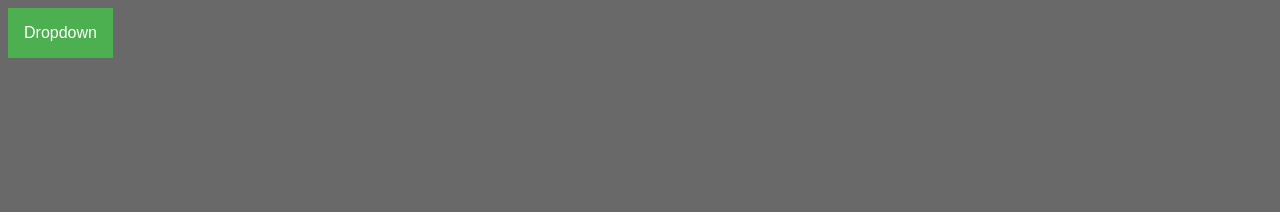
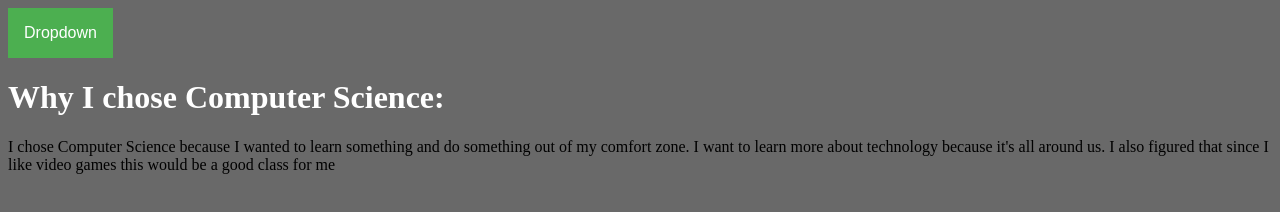
Before and after one commit to Jusschandon1/Jusschandon1.github.io, a plain HTML site: page csp project/Why Comp. science.html in a window 1280 px wide. Drawn offline with Linux system fonts and the light colour scheme.

Commit message:
Update Why Comp. science.html

```diff
--- a/csp project/Why Comp. science.html
+++ b/csp project/Why Comp. science.html
@@ -55,3 +55,5 @@
 <html>
 <html>
 <body style="background-color:dimgrey;">
+    <h1 style="color:White;">Why I chose Computer Science:</h1
+        <p style="color:white;">I chose Computer Science because I wanted to learn something and do something out of my comfort zone. I want to learn more about technology because it's all around us. I also figured that since I like video games this would be a good class for me</p>
```
